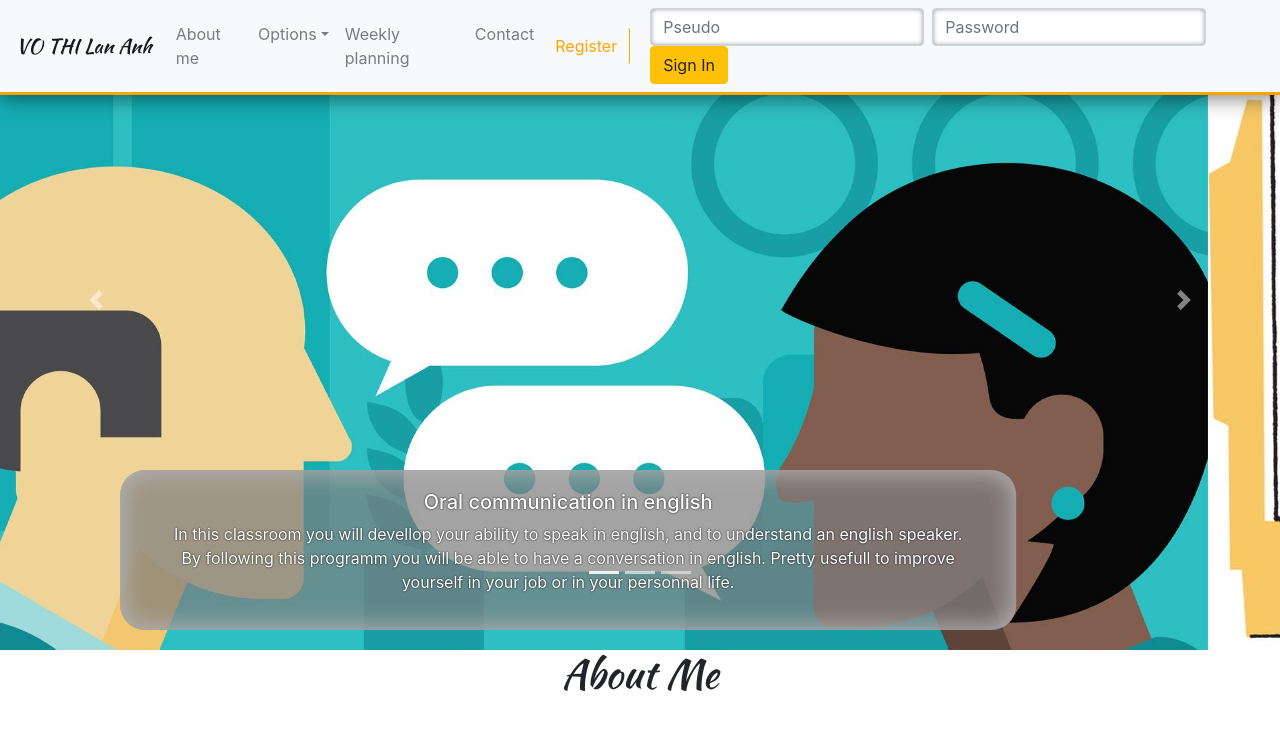
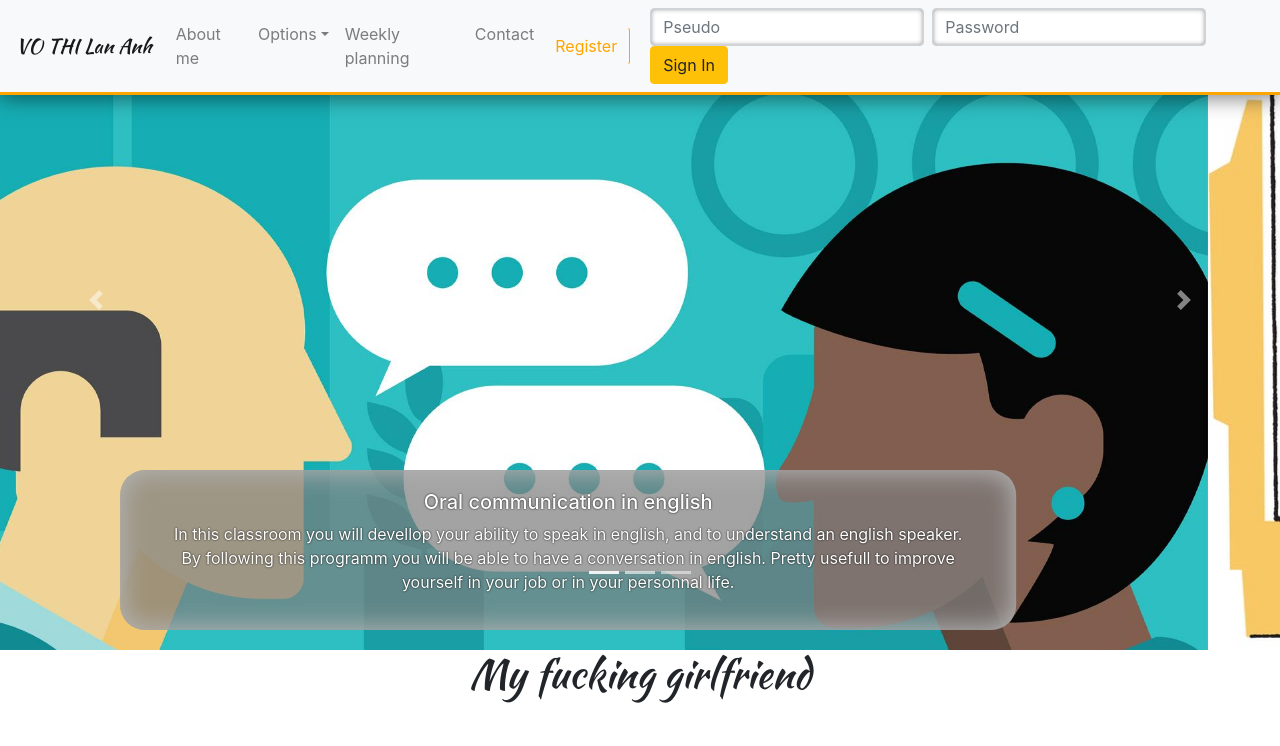
Before and after one commit to BryanGengembre/BryanGengembre.github.io, a plain HTML site: page index.html in a window 1280 px wide. Shown: the top 746 px of the page. Drawn offline with nearby package versions, Linux system fonts and the light colour scheme.

Commit message:
test changement

```diff
--- a/index.html
+++ b/index.html
@@ -129,7 +129,7 @@
 
 <div class="container">
 
-<h1 class="aboutme" id="aboutme">About Me</h1>
+<h1 class="aboutme" id="aboutme">My fucking girlfriend</h1>
 
 <div class="row">
 
```
